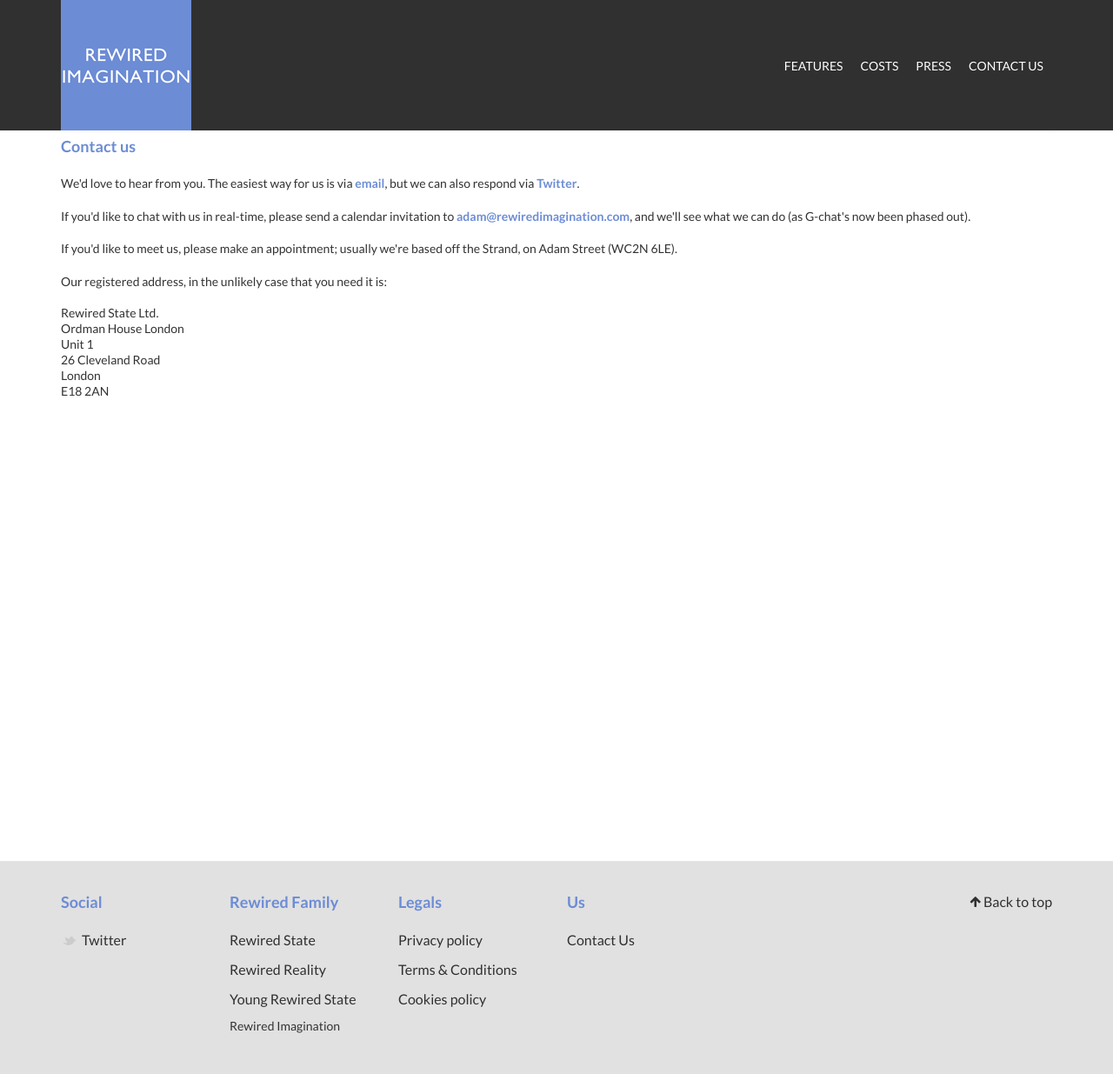
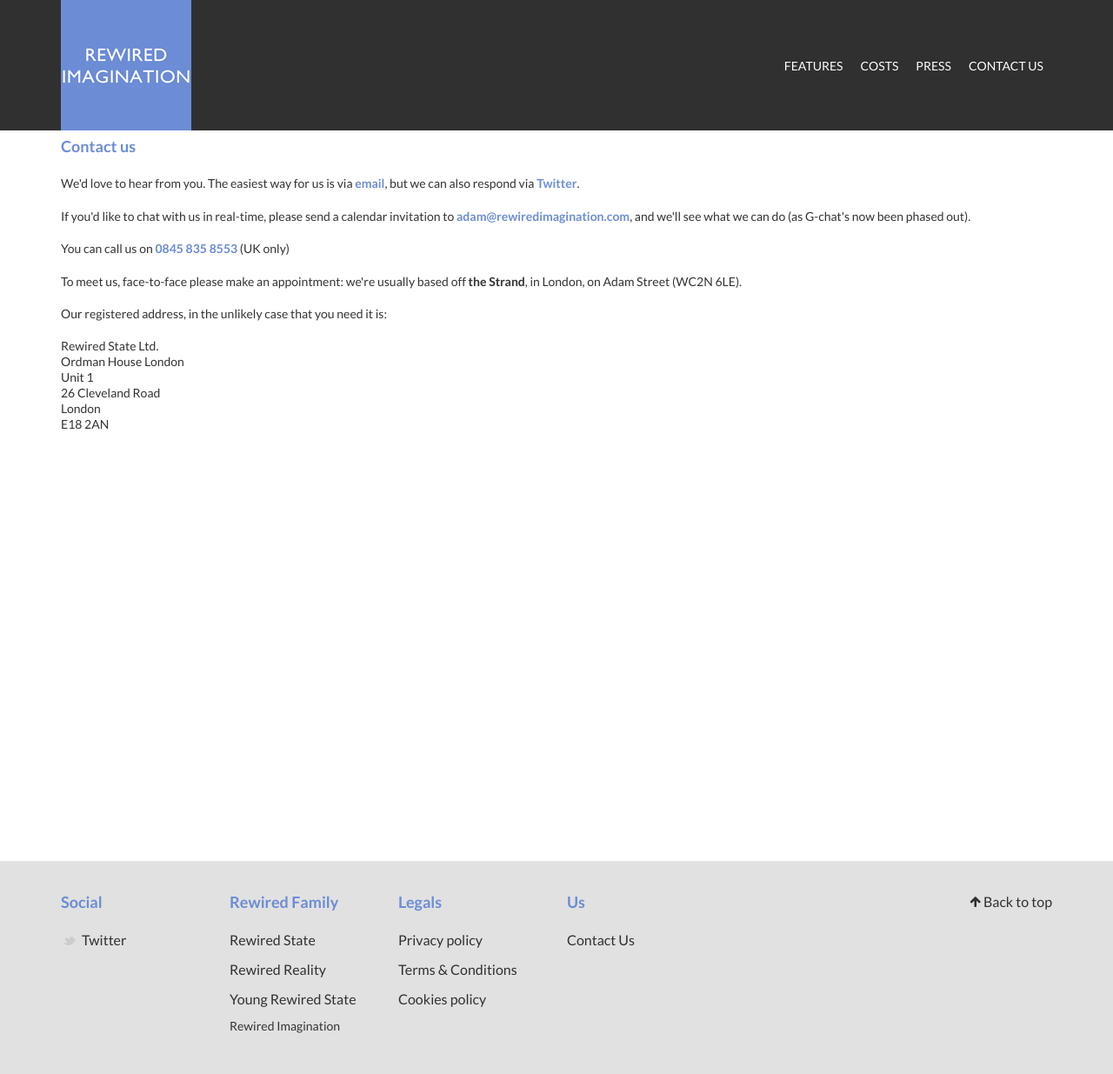
Before and after one commit to adamamyl/rewiredimagination.com, a Jekyll site: the page built from contact/index.html, in a window 1280 px wide. Shown: the whole page at 87% size. Built offline with Jekyll 4.4.1, drawn with Linux system fonts in a browser that asks for light colours; nearby versions of some CDN libraries; Markdown is read by kramdown in place of the engine named in the settings.

Commit message:
Phone number to contacts page

```diff
--- a/contact/index.html
+++ b/contact/index.html
@@ -16,7 +16,11 @@
                     and we'll see what we can do (as G-chat's now been
                     phased out).</p>
 
-                    <p>If you'd like to meet us, please make an appointment; usually we're based off the Strand, on Adam Street (WC2N 6LE).</p>
+                    <p>You can call us on <a href="tel:08458358553">0845 835 8553</a> (UK only)</p>
+
+                    <p>To meet us, face-to-face please make an
+                    appointment: we're usually based off <strong>the Strand</strong>,
+                    in London, on Adam Street (WC2N 6LE).</p>
 
                     <p>Our registered address, in the unlikely case that you need it is:
                     <address>
```
